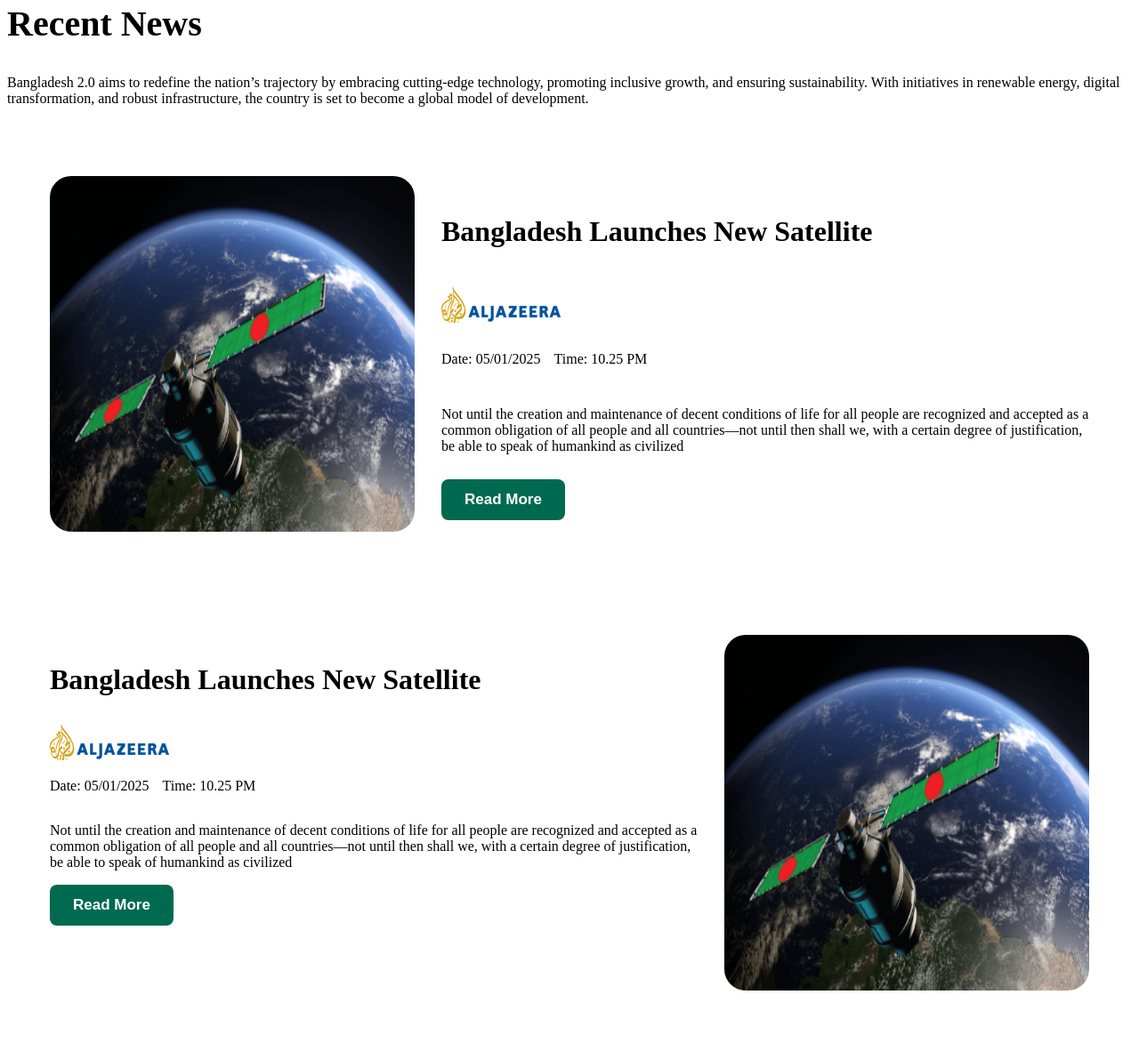
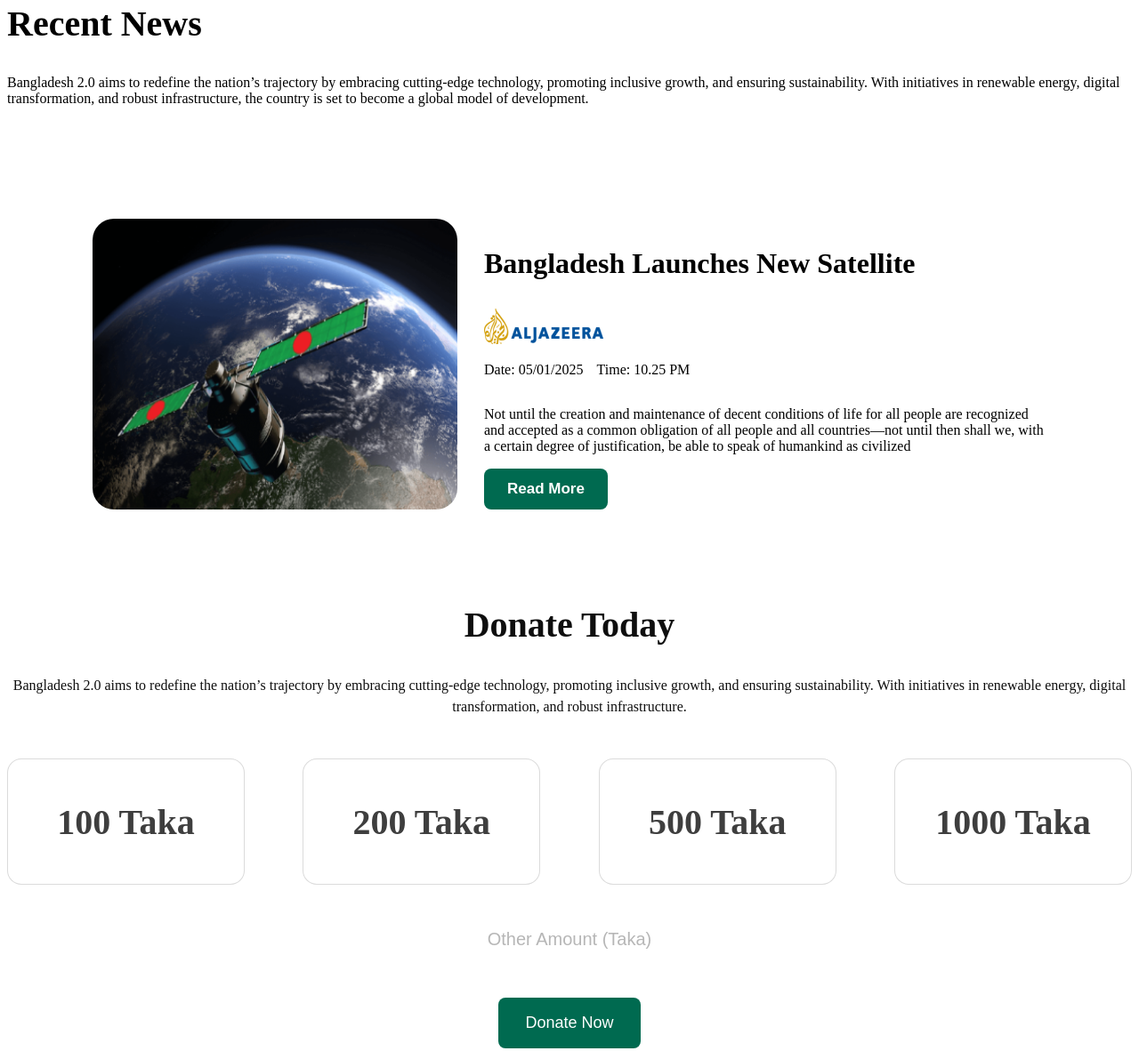
Before and after one commit to Rifat2006154/past-assignment, a plain HTML site: page index.html in a window 1280 px wide. Shown: the part 1855-3037 px from the top of the page at 89% size. Drawn offline with Linux system fonts and the light colour scheme.

Commit message:
added some style

```diff
--- a/index.html
+++ b/index.html
@@ -85,29 +85,6 @@ with a certain degree of justification, be able to speak of humankind as civiliz
               <a href=""><button class="btn">Read More</button></a>
             </div>
           </div>
-
-          <div class="news-name name-css">
-            <div>
-              <img class="img" src="assets/satelite.png" alt="" />
-            </div>
-            <div class="new-style">
-              <h3 class="life">Bangladesh Launches New Satellite</h3>
-              <div><img src="assets/al-jazeera.png" alt="" /></div>
-              <div class="date-time">
-                <p>Date: 05/01/2025</p>
-                <p>Time: 10.25 PM</p>
-              </div>
-              <p>
-                Not until the creation and maintenance of decent conditions of
-                life for all people are recognized and accepted as a common
-                obligation of all people and all countries—not until then shall
-                we, with a certain degree of justification, be able to speak of
-                humankind as civilized
-              </p>
-              <a href=""><button class="btn">Read More</button></a>
-            </div>
-          </div>
-        </div>
       </section>
 <section class="section">
     <h2 class="style-section">Donate Today</h2>
--- a/style/style.css
+++ b/style/style.css
@@ -149,14 +149,6 @@ margin:32px;
     border-radius: 24px;
   }
 
-  .news-name{
-    display: flex;
-    gap: 30px;
-    padding: 48px;
-    border-radius: 24px;
-    background-color: white;
-    height: 400px;
-  }
 
   .name-css {
     flex-direction: row-reverse;
@@ -185,21 +177,7 @@ margin:32px;
     justify-content: space-evenly;
   }
 
-  .life {
-    font-size: 32px;
-    font-weight: 700;
-  }
 
-  .btn {
-    font-size: 17px;
-    font-weight: 600;
-    color: white;
-    border-radius: 8px;
-    border: none;
-    padding: 13px 26px;
-    background: rgb(0, 106, 80);
-    transition: all 0.3s ease;
-  }
   .style-section{
     text-align: center;
     font-weight: bold;
@@ -220,7 +198,19 @@ margin:32px;
     margin: 80px 0;
   }
 
-  .donate{
+  .btn:hover {
+    text-shadow: 1px 4px 3px rgba(0, 0, 0, 0.4), 0px 8px 13px rgba(0, 0, 0, 0.1),
+      0px 18px 23px rgba(0, 0, 0, 0.1);
+    background: rgb(0, 106, 80, 0.8);
+  }
+
+  .donate-section {
+    height: 480px;
+    padding: 0 5%;
+    margin: 80px 0;
+  }
+
+  .donate {
     display: flex;
     flex-direction: column;
     justify-content: space-evenly;
@@ -269,7 +259,7 @@ margin:32px;
     color: rgba(14, 14, 14, 0.3);
   }
 
-  .btn-style {
+  .btn-style{
     font-size: 18px;
     font-weight: 500;
     color: white;
@@ -280,3 +270,44 @@ margin:32px;
     margin-top: 30px;
     transition: all 0.3s ease;
   }
+  .news {
+    display: flex;
+    gap: 30px;
+    padding: 48px;
+    border-radius: 24px;
+    background-color: white;
+    height: 400px;
+  }
+
+  .news-name {
+    display: flex;
+    gap: 30px;
+    padding: 48px;
+    border-radius: 24px;
+    background-color: white;
+    height: 400px;
+  }
+  .news-style {
+    display: flex;
+    flex-direction: column;
+    align-items: flex-start;
+    justify-content: space-evenly;
+  }
+  .life{
+    font-size: 32px;
+    font-weight: 700;
+  }
+  .date-time {
+    display: flex;
+    gap: 15px;
+  }
+  .btn {
+    font-size: 17px;
+    font-weight: 600;
+    color: white;
+    border-radius: 8px;
+    border: none;
+    padding: 13px 26px;
+    background: rgb(0, 106, 80);
+    transition: all 0.3s ease;
+  }
```
